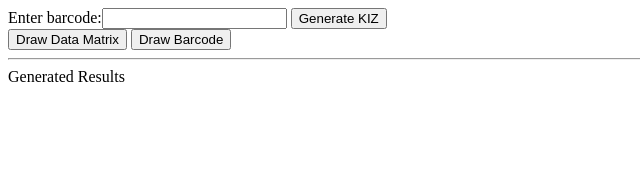
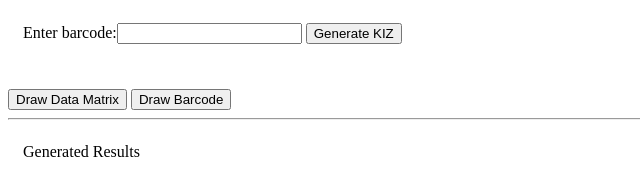
Before and after one commit to sergeichukes/sergeichukes.github.io, a plain HTML site: page index.html in a window 1280 px wide. Shown: the whole page, without its empty margins (0-640 px from the left). Drawn offline with Linux system fonts and the light colour scheme.

Commit message:
Update index.html

```diff
--- a/index.html
+++ b/index.html
@@ -3,13 +3,17 @@
 <head>
   <script type="text/javascript" src="utils.js"></script>
   <script type="text/javascript" src="bwip-js-min.js"></script>
+  <style>
+    div {padding: 15px}
+  </style>
 </head>
 <body>
+  <div>
+    Enter barcode:<input type="text" id="barcode" required>
+    <button onclick="generateKizCodeSting()">Generate KIZ</button>
+    <div id="kizString"></div>
+  </div>
 
-  Enter barcode:<input type="text" id="barcode" required>
-  <button onclick="generateKizCodeSting()">Generate KIZ</button>
-
-  <div id="kizString"></div>
   <button onclick="drawCode('datamatrix')">Draw Data Matrix</button>
   <button onclick="drawCode('code128')">Draw Barcode</button>
   <hr>
```
